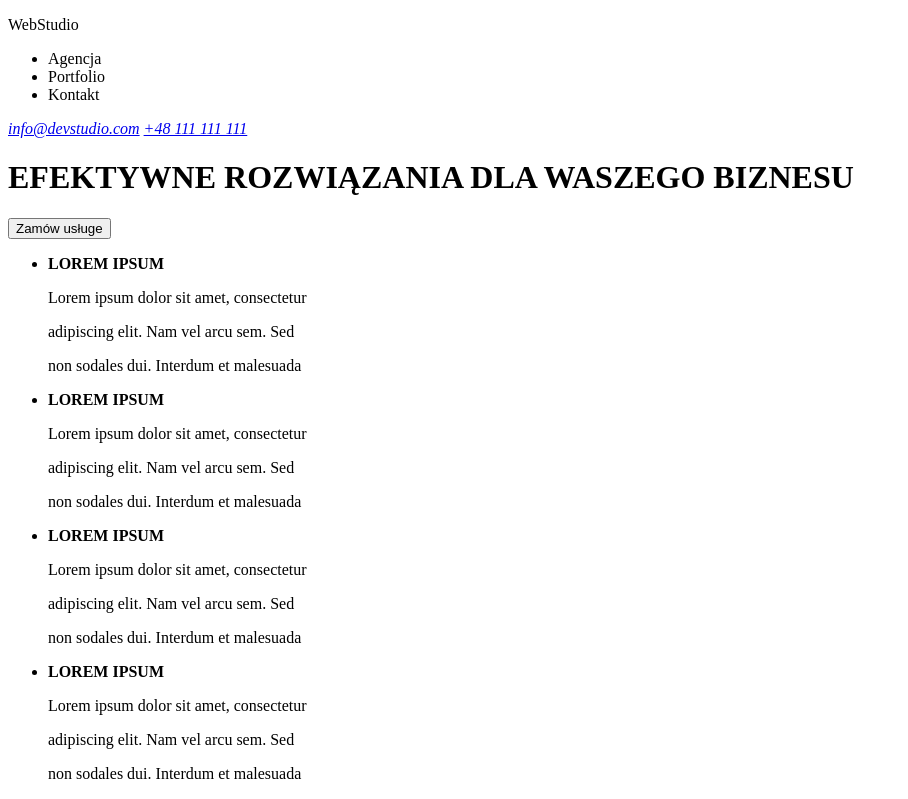
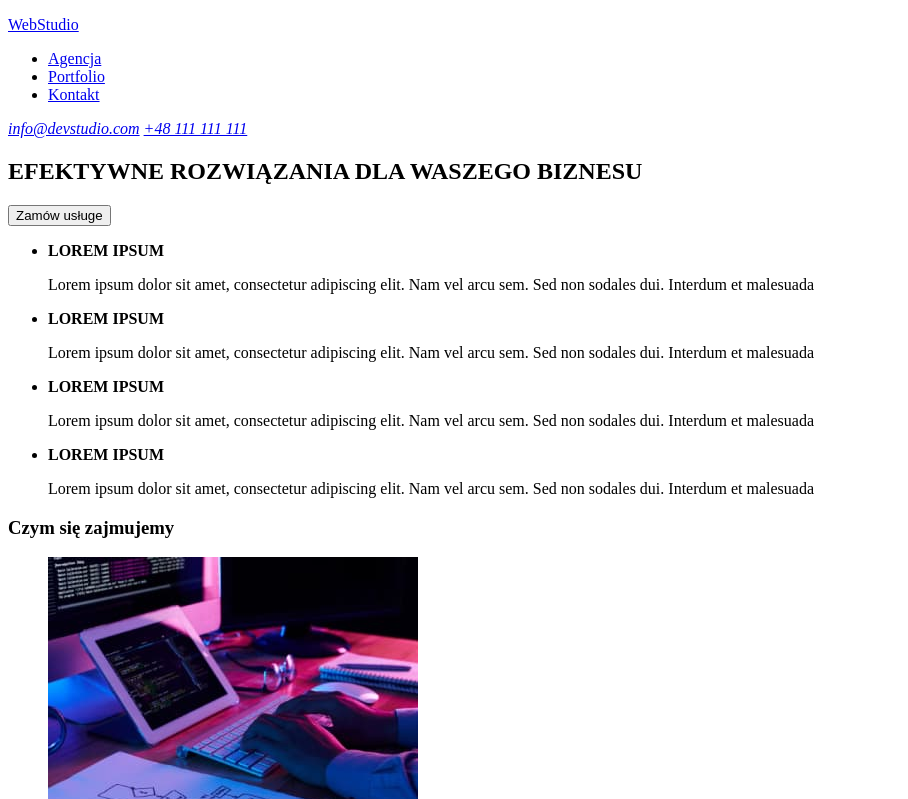
Before and after one commit to MarzenaLojko/Homework1, a plain HTML site: page index.html in a window 1280 px wide. Shown: the top 799 px of the page, without its empty margins (0-908 px from the left). Drawn offline with Linux system fonts and the light colour scheme.

Commit message:
Update index.html
poprawki od menttora

```diff
--- a/index.html
+++ b/index.html
@@ -5,54 +5,61 @@
     <meta http-equiv="x-ua-compatible" content="ie=edge" />
     <meta name="viewport" content="width=device-width,initial-scale=1.0" />
     <title>Praca Domowa</title>
-    <p>WebStudio</p>
+  </head>
+  <body>
+    <main>
+      <section>
+        <p><a href="index.html">WebStudio</a></p>
         <nav>
           <ul>
-        <li>Agencja</li>
-        <li>Portfolio</li>
-        <li>Kontakt</li>
+            <li><a href="index.html">Agencja</a></li>
+            <li><a href="index.html">Portfolio</a></li>
+            <li><a href="index.html">Kontakt</a></li>
           </ul>
           <address>
             <a href="malito:info@devstudio.com">info@devstudio.com</a>
             <a href="tel:+48111111111">+48 111 111 111</a>
           </address>
         </nav>
-  </head>
+      </section>
+      <section>
+        <h1>EFEKTYWNE ROZWIĄZANIA DLA WASZEGO BIZNESU</h1>
 
-  <body>
-    <main>
-      <h1>EFEKTYWNE ROZWIĄZANIA DLA WASZEGO BIZNESU</h1>
-      <p>
         <button type="button">Zamów usługe</button>
-      </p>
+      </section>
+      <section>
         <ul>
           <li>
-          <div>
             <p><b>LOREM IPSUM</b></p>
-            <p>Lorem ipsum dolor sit amet, consectetur</p>
-            <p>adipiscing elit. Nam vel arcu sem. Sed</p>
-            <p>non sodales dui. Interdum et malesuada</p>
-          </div>
+            <p>
+              Lorem ipsum dolor sit amet, consectetur adipiscing elit. Nam vel
+              arcu sem. Sed non sodales dui. Interdum et malesuada
+            </p>
           </li>
           <li>
             <p><b>LOREM IPSUM</b></p>
-          <p>Lorem ipsum dolor sit amet, consectetur</p>
-          <p>adipiscing elit. Nam vel arcu sem. Sed</p>
-          <p>non sodales dui. Interdum et malesuada</p>
+            <p>
+              Lorem ipsum dolor sit amet, consectetur adipiscing elit. Nam vel
+              arcu sem. Sed non sodales dui. Interdum et malesuada
+            </p>
           </li>
           <li>
             <p><b>LOREM IPSUM</b></p>
-          <p>Lorem ipsum dolor sit amet, consectetur</p>
-          <p>adipiscing elit. Nam vel arcu sem. Sed</p>
-          <p>non sodales dui. Interdum et malesuada</p>
+            <p>
+              Lorem ipsum dolor sit amet, consectetur adipiscing elit. Nam vel
+              arcu sem. Sed non sodales dui. Interdum et malesuada
+            </p>
           </li>
           <li>
             <p><b>LOREM IPSUM</b></p>
-          <p>Lorem ipsum dolor sit amet, consectetur</p>
-          <p>adipiscing elit. Nam vel arcu sem. Sed</p>
-          <p>non sodales dui. Interdum et malesuada</p>
+            <p>
+              Lorem ipsum dolor sit amet, consectetur adipiscing elit. Nam vel
+              arcu sem. Sed non sodales dui. Interdum et malesuada
+            </p>
           </li>
         </ul>
+      </section>
+      <section>
         <h3>Czym się zajmujemy</h3>
         <ul>
           <li>
@@ -65,6 +72,8 @@
             <img src="images/img3.jpg" alt="img3" width="370" height="294" />
           </li>
         </ul>
+      </section>
+      <section>
         <h3>Nasz zespół</h3>
         <ul>
           <li>
@@ -95,17 +104,15 @@
             </figure>
           </li>
         </ul>
-
+      </section>
+    </main>
     <footer>
-        <p>WebStudio</p>
-        <nav>
+      <p><a href="index.html">WebStudio</a></p>
       <address>
         <p>m. Warszawa, Aleje Jerozolimskie 21</p>
         <p><a href="malito:info@example.com">info@example.com</a></p>
         <p><a href="tel:+48111111111">+48 111 111 11 1</a></p>
       </address>
-        </nav>
     </footer>
-    </main>
   </body>
 </html>
```
Lines whose indentation alone changed are shown as unchanged.
